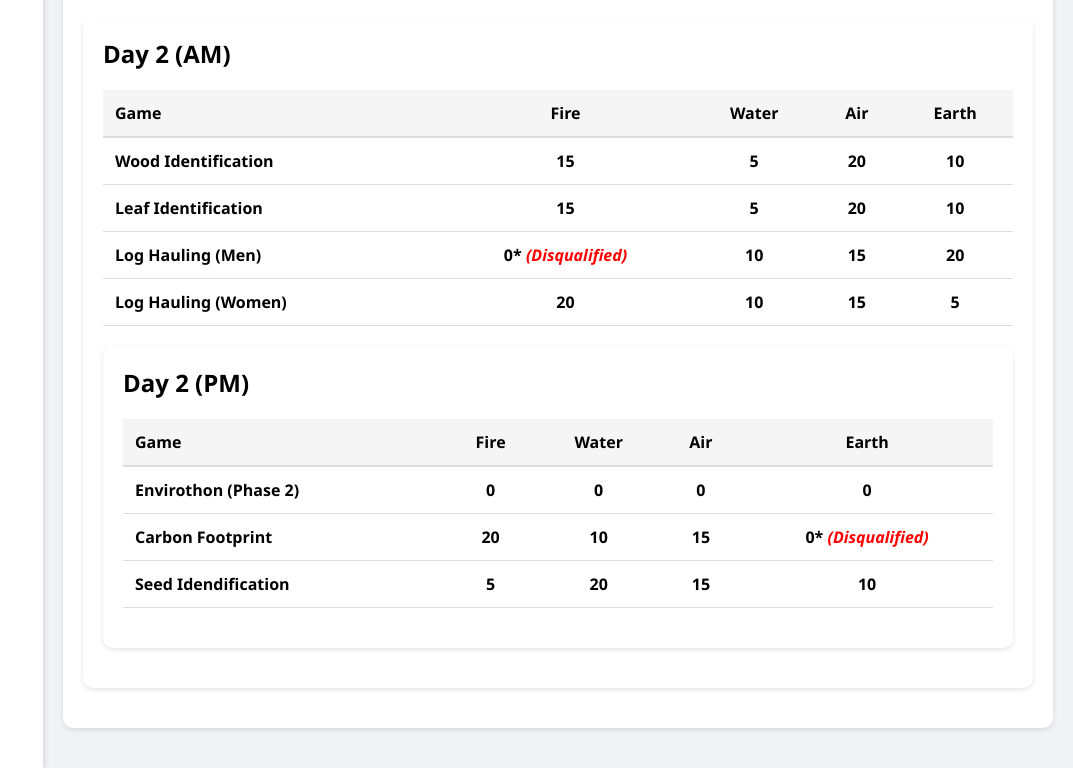
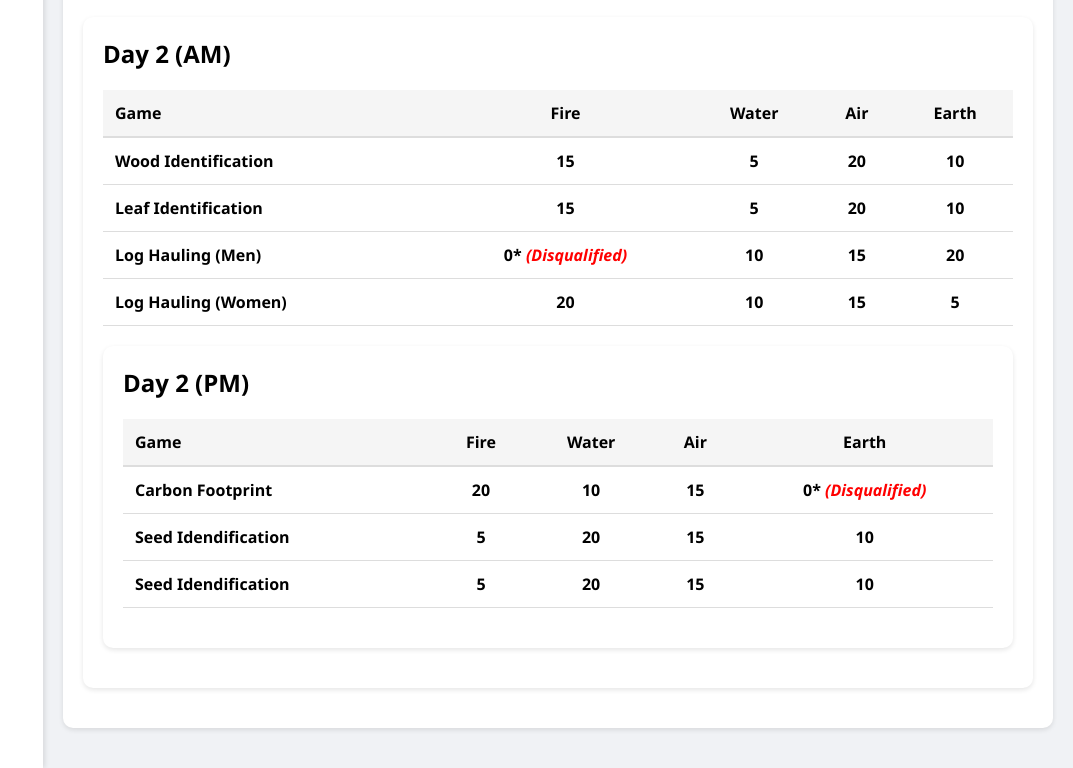
Before and after one commit to ryanunique/FFED_ScoreTally, a plain HTML site: page index.html in a window 1280 px wide. Shown: the part 537-1305 px from the top of the page, without its empty margins (207-1280 px from the left). Drawn offline with Linux system fonts and the light colour scheme.

Commit message:
updated html

```diff
--- a/index.html
+++ b/index.html
@@ -310,19 +310,20 @@
                                 </tr>
                             </thead>
                             <tbody>
-                                <tr>
-                                    <td style="padding: 12px; border-bottom: 1px solid #ddd; font-weight: bold;">Envirothon (Phase 2)</td>
-                                    <td style="padding: 12px; text-align: center; border-bottom: 1px solid #ddd; font-weight: bold;">0</td>
-                                    <td style="padding: 12px; text-align: center; border-bottom: 1px solid #ddd; font-weight: bold;">0</td>
-                                    <td style="padding: 12px; text-align: center; border-bottom: 1px solid #ddd; font-weight: bold;">0</td>
-                                    <td style="padding: 12px; text-align: center; border-bottom: 1px solid #ddd; font-weight: bold;">0</td>
-                                </tr>
+
                                 <tr>
                                     <td style="padding: 12px; border-bottom: 1px solid #ddd; font-weight: bold;">Carbon Footprint</td>
                                     <td style="padding: 12px; text-align: center; border-bottom: 1px solid #ddd; font-weight: bold;">20</td>
                                     <td style="padding: 12px; text-align: center; border-bottom: 1px solid #ddd; font-weight: bold;">10</td>
                                     <td style="padding: 12px; text-align: center; border-bottom: 1px solid #ddd; font-weight: bold;">15</td>
                                     <td style="padding: 12px; text-align: center; border-bottom: 1px solid #ddd; font-weight: bold;">0* <span style="font-style: italic; color: red;">(Disqualified)</span></td>
+                                </tr>
+                                <tr>
+                                    <td style="padding: 12px; border-bottom: 1px solid #ddd; font-weight: bold;">Seed Idendification</td>
+                                    <td style="padding: 12px; text-align: center; border-bottom: 1px solid #ddd; font-weight: bold;">5</td>
+                                    <td style="padding: 12px; text-align: center; border-bottom: 1px solid #ddd; font-weight: bold;">20</td>
+                                    <td style="padding: 12px; text-align: center; border-bottom: 1px solid #ddd; font-weight: bold;">15</td>
+                                    <td style="padding: 12px; text-align: center; border-bottom: 1px solid #ddd; font-weight: bold;">10</td>
                                 </tr>
                                 <tr>
                                     <td style="padding: 12px; border-bottom: 1px solid #ddd; font-weight: bold;">Seed Idendification</td>
```
